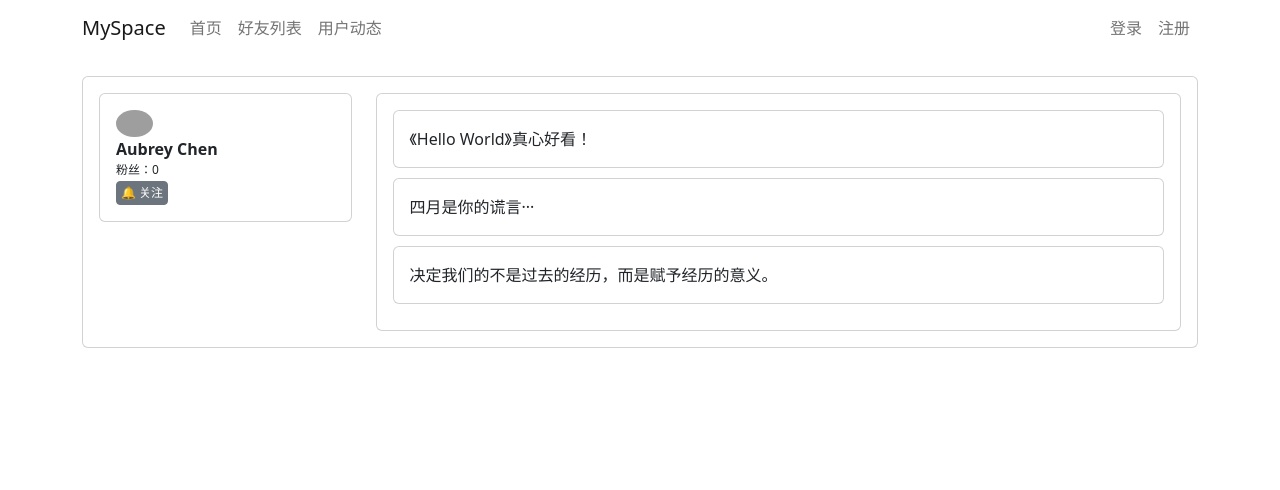
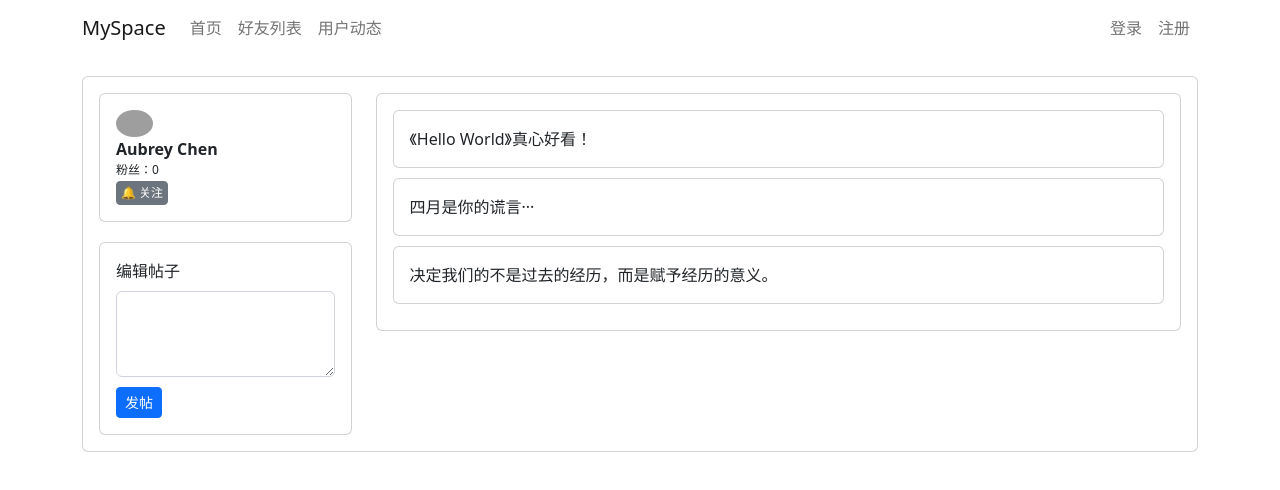
Before and after one commit to Aubrey-Chen/myspace, a Vue app: page /userprofile in a window 1280 px wide. Shown: the top 490 px of the page. Built offline with nearby package versions, Linux system fonts and the light colour scheme; grey boxes are pictures that could not be loaded.

Commit message:
实现“帖子编辑框”和“发帖”按钮功能

```diff
--- a/src/components/UserProfileWrite.vue
+++ b/src/components/UserProfileWrite.vue
@@ -0,0 +1,25 @@
+<template>
+<div class="card edit-field">
+  <div class="card-body">
+    <label for="edit-post" class="form-label">编辑帖子</label>
+    <textarea class="form-control" id="edit-post" rows="3"></textarea>
+    <button type="button" class="btn btn-primary btn-sm">发帖</button>
+  </div>
+</div>
+</template>
+
+<script>
+export default {
+    name: "UserProfileWrite",
+};
+</script>
+
+<style scoped>
+.edit-field {
+    margin-top: 20px;
+}
+
+button {
+    margin-top: 10px;
+}
+</style>
--- a/src/views/UserProfileView.vue
+++ b/src/views/UserProfileView.vue
@@ -5,6 +5,7 @@
       <div class="col-3">
         <!-- 绑定父组件的user属性 -->
         <UserProfileInfo @follow="follow" @unfollow="unfollow" :user="user" />
+        <UserProfileWrite />
       </div>
       <div class="col-9">
         <UserProfilePosts :posts="posts" />
@@ -17,6 +18,7 @@
 import ContentBase from '../components/ContentBase';
 import UserProfileInfo from '../components/UserProfileInfo';
 import UserProfilePosts from '../components/UserProfilePosts';
+import UserProfileWrite from '../components/UserProfileWrite';
 import { reactive } from 'vue';
 
 export default {
@@ -25,7 +27,8 @@
   components: {
     ContentBase,
     UserProfileInfo,
-    UserProfilePosts
+    UserProfilePosts,
+    UserProfileWrite,
   },
   // 存储数据
   setup() {
@@ -61,6 +64,9 @@
       ],
     });
 
+    // 发帖功能
+
+
     const follow = () => {
       if (user.is_followed) return;
       user.is_followed = true;
```
